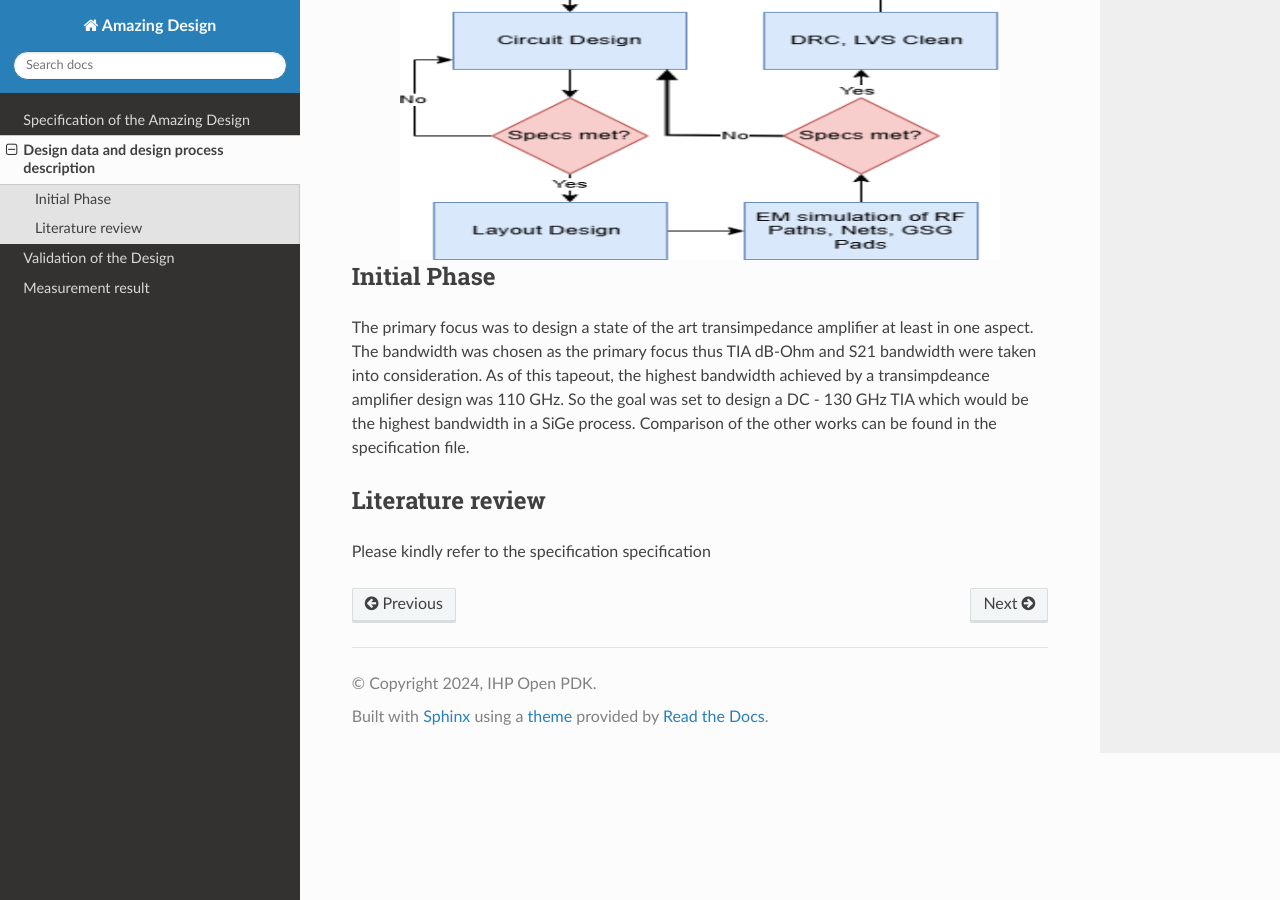
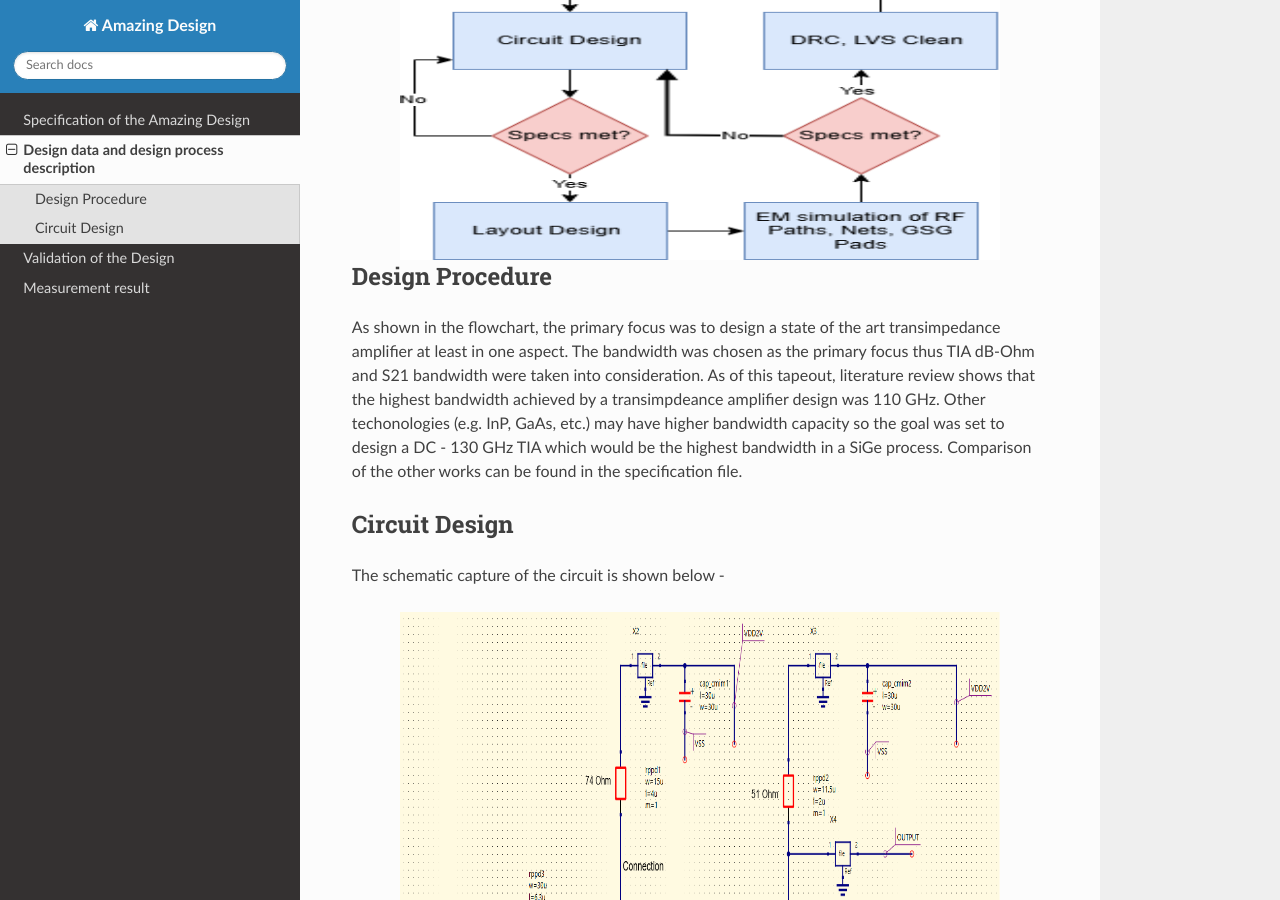
Before and after one commit to IHP-GmbH/TO_Apr2025, a Sphinx documentation site: the page built from DC_to_130_GHz_TIA/doc/source/designdata.rst, in a window 1280 px wide and 900 px high, scrolled down 548 px. Built offline with Sphinx 7.4.7 and the Read the Docs theme 3.1.0, drawn with Linux system fonts in a browser that asks for light colours.

Commit message:
schematic upload image

```diff
--- a/DC_to_130_GHz_TIA/doc/source/designdata.rst
+++ b/DC_to_130_GHz_TIA/doc/source/designdata.rst
@@ -12,15 +12,23 @@ The design procedure can be explained with a flow chart -
     :width: 600
     :height: 600
 
-Initial Phase
+Design Procedure
 ----------------------------------------------
 
-The primary focus was to design a state of the art transimpedance amplifier at least in one aspect.
+As shown in the flowchart, the primary focus was to design a state of the art transimpedance amplifier at least in one aspect.
 The bandwidth was chosen as the primary focus thus TIA dB-Ohm and S21 bandwidth were taken into consideration.
-As of this tapeout, the highest bandwidth achieved by a transimpdeance amplifier design was 110 GHz. So the goal was set to design a DC - 130 GHz TIA
-which would be the highest bandwidth in a SiGe process. Comparison of the other works can be found in the specification file.
+As of this tapeout, literature review shows that the highest bandwidth achieved by a transimpdeance amplifier design was 110 GHz. Other techonologies (e.g. InP, GaAs, etc.) may have higher bandwidth capacity
+so the goal was set to design a DC - 130 GHz TIA  which would be the highest bandwidth in a SiGe process.
+Comparison of the other works can be found in the specification file.
 
-Literature review
----------------------------
 
-Please kindly refer to the specification specification
+Circuit Design
+----------------------------------------------
+
+The schematic capture of the circuit is shown below -
+
+
+.. image:: _static/schematic.png
+    :align: center
+    :width: 600
+    :height: 600
```
Also changed, not shown: DC_to_130_GHz_TIA/doc/source/_static/pin_out.png (renamed from DC_to_130_GHz_TIA/doc/source/_static/pin out.png).
